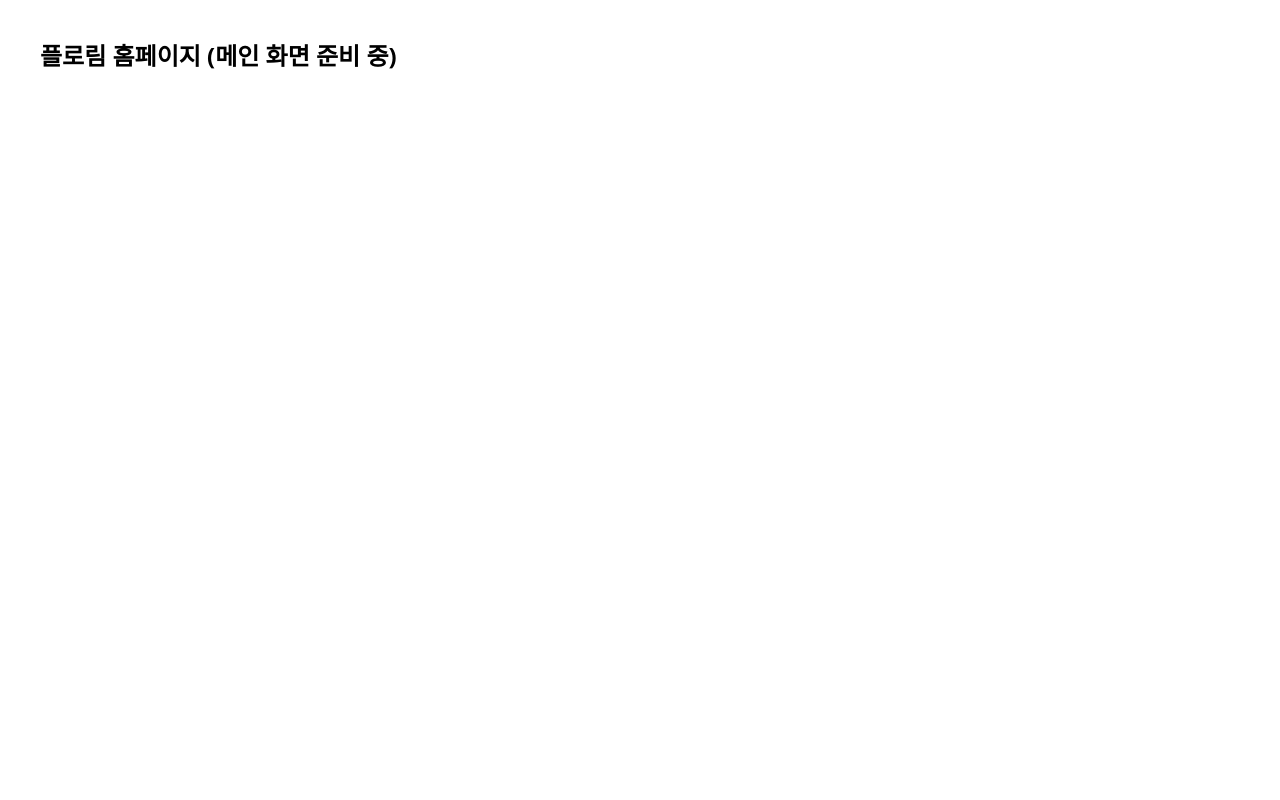
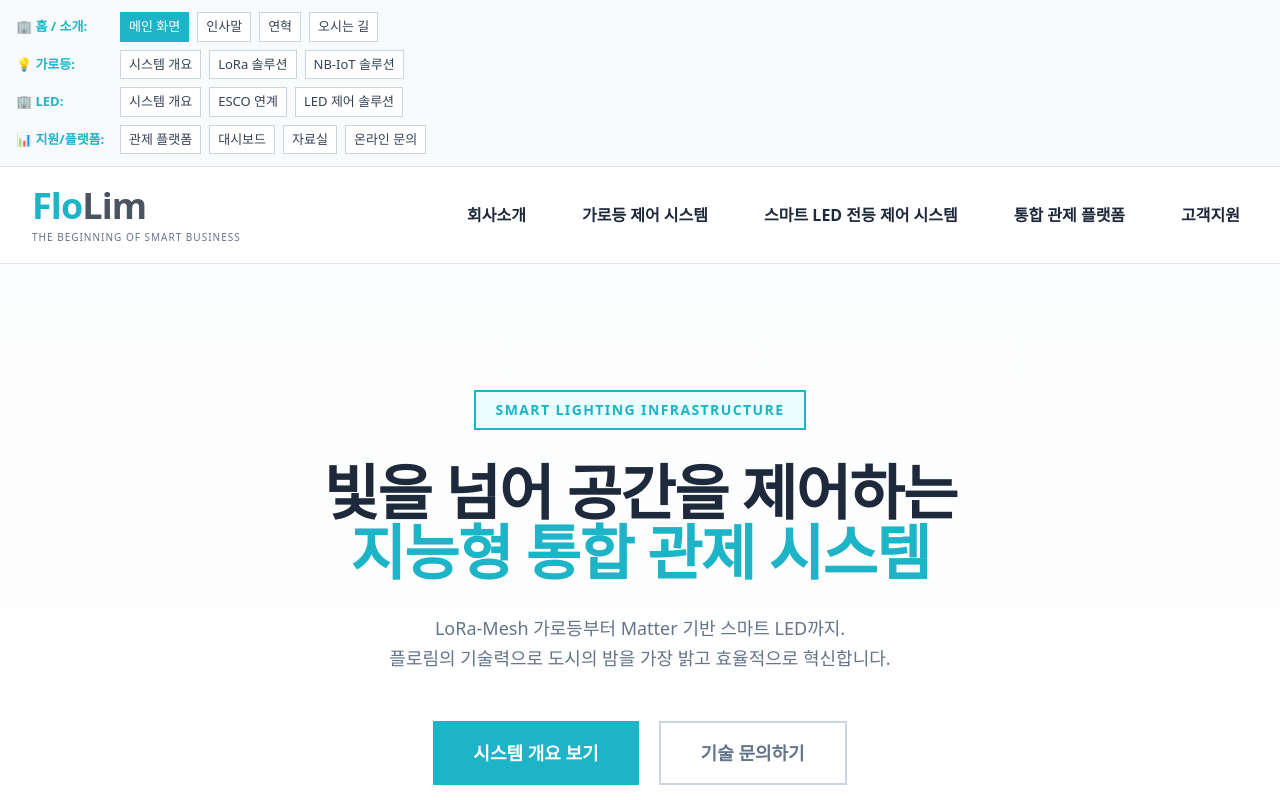
Before and after one commit to flolim-mj54/flolim-website, a React (Vite) app: page / in a window 1280 px wide. Shown: the top 800 px of the page. Built offline with nearby package versions, Linux system fonts and the light colour scheme.

Commit message:
app.tsx  수정

```diff
--- a/src/App.tsx
+++ b/src/App.tsx
@@ -1,33 +1,220 @@
-import React from 'react';
-import { BrowserRouter, Routes, Route } from 'react-router-dom';
+// @ts-nocheck
+import React, { useState } from "react";
+import Header from "./Header";
+import Footer from "./Footer";
+import Hero from "./Hero";
+import BusinessAreas from "./BusinessAreas";
+import StreetLightIntro from "./StreetLightIntro";
+import LoraMeshSolution from "./LoraMeshSolution";
+import NbIotSolution from "./NbIotSolution";
+import SmartLedIntro from "./SmartLedIntro";
+import KepcoEsco from "./KepcoEsco";
+import SmartLedSolution from "./SmartLedSolution";
+import PlatformIntro from "./PlatformIntro";
+import Dashboard from "./Dashboard";
+import Archive from "./Archive";
+// 👇 딱 여기만 수정되었습니다! (Contact -> ContactUs)
+import ContactUs from "./ContactUs";
 
-// 선임연구원님이 만드신 페이지들 불러오기
-import Location from './Location';
-import Greeting from './Greeting';
-import History from './History';
-import ContactUs from './ContactUs'; // 방금 복구한 파일!
+import Greeting from "./Greeting";
+import History from "./History";
+import Location from "./Location";
 
-const App = () => {
+export default function App() {
+  const [currentPage, setCurrentPage] = useState("main");
+
+  const renderPage = () => {
+    switch (currentPage) {
+      case "main":
+        return (
+          <>
+            <Hero />
+            <BusinessAreas />
+          </>
+        );
+
+      case "greeting":
+        return <Greeting />;
+      case "history":
+        return <History />;
+      case "location":
+        return <Location />;
+
+      case "intro":
+        return <StreetLightIntro />;
+      case "lora":
+        return <LoraMeshSolution />;
+      case "nbiot":
+        return <NbIotSolution />;
+
+      case "ledIntro":
+        return <SmartLedIntro />;
+      case "esco":
+        return <KepcoEsco />;
+      case "ledSol":
+        return <SmartLedSolution />;
+
+      case "platform":
+        return <PlatformIntro />;
+      case "dashboard":
+        return <Dashboard />;
+      case "archive":
+        return <Archive />;
+
+      // 👇 여기도 수정되었습니다! (Contact -> ContactUs)
+      case "contact":
+        return <ContactUs />;
+
+      default:
+        return <Hero />;
+    }
+  };
+
   return (
-    <BrowserRouter>
-      {/* 만약 상단 메뉴바(Navbar)나 헤더 컴포넌트가 있다면 이 줄에 둡니다 */}
+    <div className="w-full min-h-screen bg-white flex flex-col font-sans">
+      {/* 🚀 개발자용 임시 네비게이션 (모든 페이지 총집합) */}
+      <div className="bg-slate-50 border-b border-slate-200 text-slate-700 py-3 px-4 z-[100] relative text-[13px]">
+        <div className="max-w-7xl mx-auto flex flex-col gap-2">
 
-      <Routes>
-        {/* 임시 메인 홈 화면 */}
-        <Route path="/" element={<div className="p-10 text-2xl font-bold">플로림 홈페이지 (메인 화면 준비 중)</div>} />
+          <div className="flex flex-wrap gap-2 items-center">
+            <span className="text-[#1eb4c8] font-black w-24">
+              🏢 홈 / 소개:
+            </span>
+            <button
+              onClick={() => setCurrentPage("main")}
+              className={`px-2 py-1 border transition-colors ${
+                currentPage === "main"
+                  ? "bg-[#1eb4c8] text-white border-[#1eb4c8]"
+                  : "bg-white border-slate-300 hover:bg-slate-100"
+              }`}
+            >
+              메인 화면
+            </button>
+            <button
+              onClick={() => setCurrentPage("greeting")}
+              className={`px-2 py-1 border transition-colors ${
+                currentPage === "greeting"
+                  ? "bg-[#1eb4c8] text-white border-[#1eb4c8]"
+                  : "bg-white border-slate-300 hover:bg-slate-100"
+              }`}
+            >
+              인사말
+            </button>
+            <button
+              onClick={() => setCurrentPage("history")}
+              className={`px-2 py-1 border transition-colors ${
+                currentPage === "history"
+                  ? "bg-[#1eb4c8] text-white border-[#1eb4c8]"
+                  : "bg-white border-slate-300 hover:bg-slate-100"
+              }`}
+            >
+              연혁
+            </button>
+            <button
+              onClick={() => setCurrentPage("location")}
+              className={`px-2 py-1 border transition-colors ${
+                currentPage === "location"
+                  ? "bg-[#1eb4c8] text-white border-[#1eb4c8]"
+                  : "bg-white border-slate-300 hover:bg-slate-100"
+              }`}
+            >
+              오시는 길
+            </button>
+          </div>
 
-        {/* 회사소개 */}
-        <Route path="/greeting" element={<Greeting />} />
-        <Route path="/history" element={<History />} />
-        <Route path="/location" element={<Location />} />
+          <div className="flex flex-wrap gap-2 items-center">
+            <span className="text-[#1eb4c8] font-black w-24">💡 가로등:</span>
+            {[
+              { id: "intro", title: "시스템 개요" },
+              { id: "lora", title: "LoRa 솔루션" },
+              { id: "nbiot", title: "NB-IoT 솔루션" },
+            ].map((btn) => (
+              <button
+                key={btn.id}
+                onClick={() => setCurrentPage(btn.id)}
+                className={`px-2 py-1 border transition-colors ${
+                  currentPage === btn.id
+                    ? "bg-[#1eb4c8] text-white border-[#1eb4c8]"
+                    : "bg-white border-slate-300 hover:bg-slate-100"
+                }`}
+              >
+                {btn.title}
+              </button>
+            ))}
+          </div>
 
-        {/* 고객지원 - 완벽하게 복구된 온라인 문의 */}
-        <Route path="/contact" element={<ContactUs />} />
-      </Routes>
+          <div className="flex flex-wrap gap-2 items-center">
+            <span className="text-[#1eb4c8] font-black w-24">🏢 LED:</span>
+            {[
+              { id: "ledIntro", title: "시스템 개요" },
+              { id: "esco", title: "ESCO 연계" },
+              { id: "ledSol", title: "LED 제어 솔루션" },
+            ].map((btn) => (
+              <button
+                key={btn.id}
+                onClick={() => setCurrentPage(btn.id)}
+                className={`px-2 py-1 border transition-colors ${
+                  currentPage === btn.id
+                    ? "bg-[#1eb4c8] text-white border-[#1eb4c8]"
+                    : "bg-white border-slate-300 hover:bg-slate-100"
+                }`}
+              >
+                {btn.title}
+              </button>
+            ))}
+          </div>
 
-      {/* 만약 하단 정보(Footer) 컴포넌트가 있다면 이 줄에 둡니다 */}
-    </BrowserRouter>
+          <div className="flex flex-wrap gap-2 items-center">
+            <span className="text-[#1eb4c8] font-black w-24">
+              📊 지원/플랫폼:
+            </span>
+            <button
+              onClick={() => setCurrentPage("platform")}
+              className={`px-2 py-1 border transition-colors ${
+                currentPage === "platform"
+                  ? "bg-[#1eb4c8] text-white border-[#1eb4c8]"
+                  : "bg-white border-slate-300 hover:bg-slate-100"
+              }`}
+            >
+              관제 플랫폼
+            </button>
+            <button
+              onClick={() => setCurrentPage("dashboard")}
+              className={`px-2 py-1 border transition-colors ${
+                currentPage === "dashboard"
+                  ? "bg-[#1eb4c8] text-white border-[#1eb4c8]"
+                  : "bg-white border-slate-300 hover:bg-slate-100"
+              }`}
+            >
+              대시보드
+            </button>
+            <button
+              onClick={() => setCurrentPage("archive")}
+              className={`px-2 py-1 border transition-colors ${
+                currentPage === "archive"
+                  ? "bg-[#1eb4c8] text-white border-[#1eb4c8]"
+                  : "bg-white border-slate-300 hover:bg-slate-100"
+              }`}
+            >
+              자료실
+            </button>
+            <button
+              onClick={() => setCurrentPage("contact")}
+              className={`px-2 py-1 border transition-colors ${
+                currentPage === "contact"
+                  ? "bg-[#1eb4c8] text-white border-[#1eb4c8]"
+                  : "bg-white border-slate-300 hover:bg-slate-100"
+              }`}
+            >
+              온라인 문의
+            </button>
+          </div>
+        </div>
+      </div>
+
+      <Header />
+      <main className="flex-1">{renderPage()}</main>
+      <Footer />
+    </div>
   );
-};
-
-export default App;
+}
--- a/src/ContactUs.jsx
+++ b/src/ContactUs.jsx
@@ -11,7 +11,7 @@ const ContactUs = () => {
     const formData = new FormData(event.target);
 
     // ▼ 선임연구원님의 moojeong54@flolim.com 진짜 Access Key를 꼭 넣어주세요! ▼
-    formData.append("access_key", "YOUR_ACCESS_KEY_HERE");
+    formData.append("access_key", "39f6bc8c-1219-4d84-8115-c581f1802a01");
 
     try {
       const response = await fetch("https://api.web3forms.com/submit", {
```
